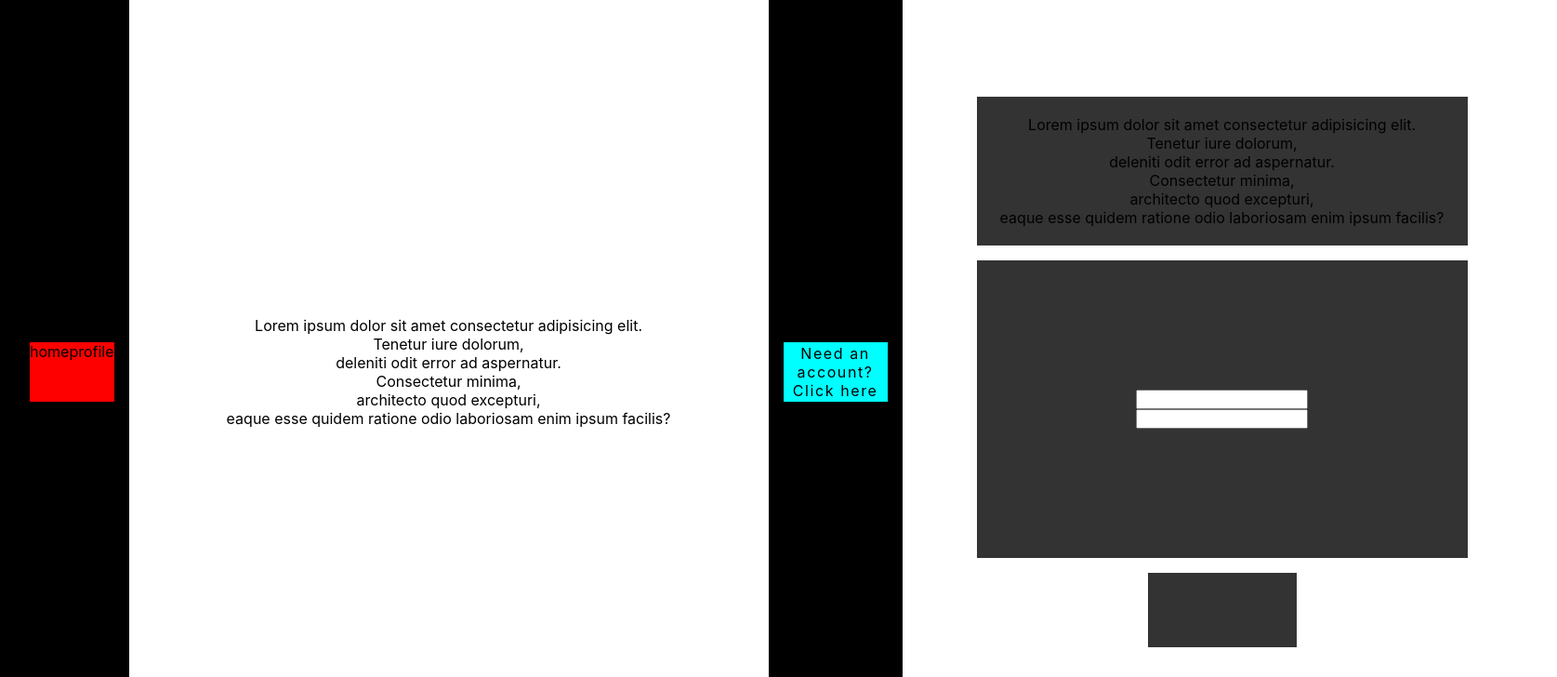
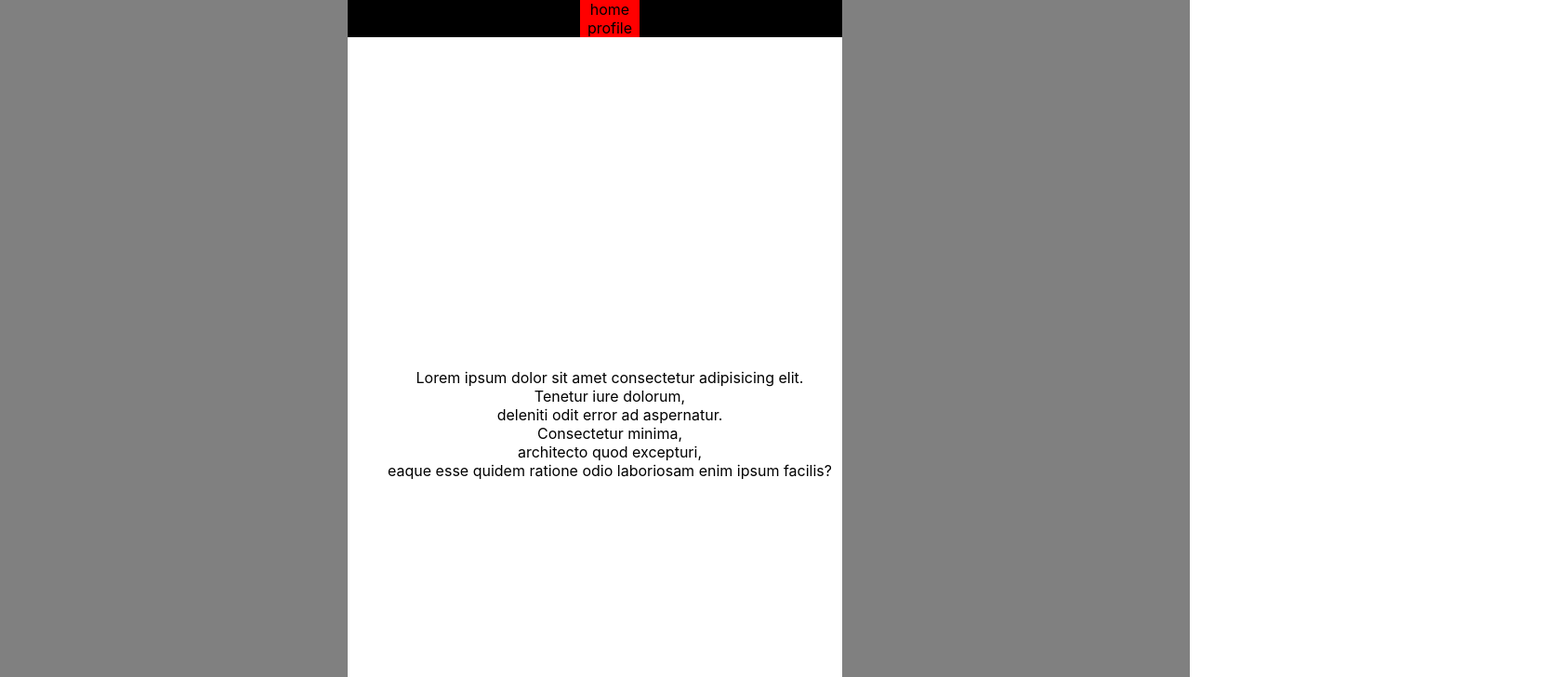
Before and after one commit to suku60/frontend-project-6, a React (Create React App) app: page / in a window 1280 px wide. Shown: the top 728 px of the page at 93% size, 1675 px wide, since content can reach past the window. Built offline with nearby package versions, Linux system fonts and the light colour scheme.

Commit message:
Side nav columns placed and content inside working smooth.

```diff
--- a/src/App.css
+++ b/src/App.css
@@ -1,6 +1,16 @@
 /* @import url('CSS/main.css'); */
 
 .App {
+
+
+  display: flex;
+
+  overflow-x: hidden;
+
+  min-height: 100vh;
+  max-height: 100vh;
+
+
 /*
   height: 100vh;
   width: 100vw; */
--- a/src/App.js
+++ b/src/App.js
@@ -3,11 +3,14 @@ import { BrowserRouter, Routes, Route } from "react-router-dom";
 import Login from './Containers/Login/Login';
 import Home from './Containers/Home/Home';
 import Profile from './Containers/Profile/Profile';
+import LeftNavbar from './Components/LeftNavbar/LeftNavbar';
+import RightNavbar from './Components/RightNavbar/RightNavbar';
 
 function App() {
   return (
     <div className="App">
       <BrowserRouter>
+      <LeftNavbar/>
 
       <Routes>
           {/* not logged users: will be allowed to see home only. Othewise, pop up the login or register component */}
@@ -17,6 +20,8 @@ function App() {
           <Route path="/profile" element={<Profile/>}/>
       </Routes>
 
+      <RightNavbar/>
+
       </BrowserRouter>
 
     </div>
--- /dev/null
+++ b/src/Components/LeftNavbar/LeftNavbar.css
@@ -0,0 +1,8 @@
+@import url('../../assets/CSS/main.css');
+
+.nav_box {
+    height: 100vh;
+    width: 30vw;
+
+    background-color: gray;
+}
--- /dev/null
+++ b/src/Components/LeftNavbar/LeftNavbar.jsx
@@ -0,0 +1,13 @@
+import React from 'react';
+
+import './LeftNavbar.css';
+
+const LeftNavbar = () => {
+
+    return (
+        <div className='nav_box'>
+        </div>
+    )
+};
+
+export default LeftNavbar;
--- /dev/null
+++ b/src/Components/RightNavbar/RightNavbar.css
@@ -0,0 +1,8 @@
+@import url('../../assets/CSS/main.css');
+
+.nav_box {
+    height: 100vh;
+    width: 30vw;
+
+    background-color: gray;
+}
--- /dev/null
+++ b/src/Components/RightNavbar/RightNavbar.jsx
@@ -0,0 +1,13 @@
+import React from 'react';
+
+import './RightNavbar.css';
+
+const RightNavbar = () => {
+
+    return (
+        <div className='nav_box'>
+        </div>
+    )
+};
+
+export default RightNavbar;
--- a/src/Containers/Login/Login.css
+++ b/src/Containers/Login/Login.css
@@ -67,14 +67,16 @@
     padding-left: 2em;
 
     height: 100vh;
-    width: 100vw;
+    width: 40vw;
 
     display: flex;
-    flex-direction: row;
+    flex-direction: column !important;
     justify-content: flex-start !important;
     align-items: center;
 
     background-color: var(--color-dark-1);
+
+    overflow-x: scroll;
 
 }
 
--- a/src/assets/CSS/main.css
+++ b/src/assets/CSS/main.css
@@ -97,3 +97,24 @@ img {
     max-width: 100%;
     max-height: 100%;
 }
+
+::-webkit-scrollbar {
+    width: 1em;
+  }
+
+  ::-webkit-scrollbar-track {
+    background: transparent;
+  }
+
+  ::-webkit-scrollbar-thumb {
+    background: linear-gradient(to left, var(--color-dark-2), var(--color-dark-2));
+  transition: var(--transition-5);
+  border-radius: var(--box-form-border-radius-2);
+
+  width: 4em;
+  }
+
+  ::-webkit-scrollbar-thumb:hover {
+    background: var(--color-dark-2);
+     transition: var(--transition-5);
+  }
```
